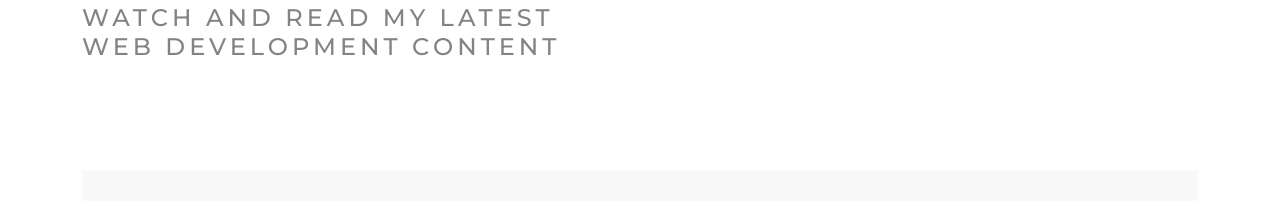
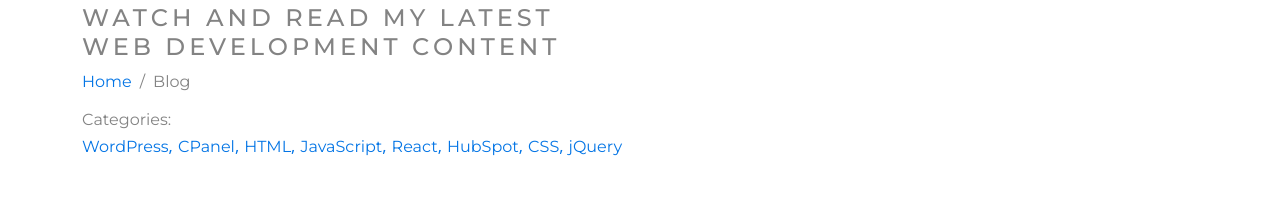
Before and after one commit to subzero783/portfolio-2, a React (Create React App) app in the folder frontend/: page /blog in a window 1280 px wide. Shown: the part 237-438 px from the top of the page. Built offline with nearby package versions, Linux system fonts and the light colour scheme.

Commit message:
Added breadcrumbs and categories links to the Blog template

```diff
--- a/frontend/src/components/ContactInfo/ContactInfo.js
+++ b/frontend/src/components/ContactInfo/ContactInfo.js
@@ -56,8 +56,8 @@ export default function ContactInfo() {
           </div>
           <div className="info">
             <h4 className="info-title">Social Media</h4>
-            <div className="info-link-container social-media">
-              <ul>
+            <div className="info-link-container">
+              <ul className="social-media">
                 <li className="youtube">
                   <a href="https://www.youtube.com/@developergus" target="_blank" rel="noopener noreferrer" aria-label="youtube channel">
                     <img src={youtubeIcon} alt="Youtube icon" />
--- a/frontend/src/components/ContactInfo/ContactInfo.scss
+++ b/frontend/src/components/ContactInfo/ContactInfo.scss
@@ -73,14 +73,14 @@
                             text-decoration: none;
                         }
                     }
-                    &.social-media {
-                        > ul {
-                            margin: 0;
-                            padding: 0;
+                    .social-media {
+                        display: flex;
+                        flex-flow: row nowrap;
+                        align-items: center;
+                        justify-content: center;
                         list-style: none;
                         > li {
-                                margin-right: 14px;
-                                display: inline-block;
+                            margin-right: 10px;
                             &:last-child {
                                 margin-right: 0;
                             }
@@ -102,7 +102,6 @@
                         }
                     }
                 }
-                }
                 @media screen and (max-width: 767px) {
                     bottom: 60px;
                 }
--- a/frontend/src/components/NavBar/NavBar.scss
+++ b/frontend/src/components/NavBar/NavBar.scss
@@ -177,13 +177,17 @@
                 display: flex;
                 flex-flow: row nowrap;
                 align-items: center;
+                list-style: none;
                 > li {
                     margin-right: 10px;
+                    &:last-child {
+                        margin-right: 0;
+                    }
                     &.github {
                         > a {
                             > img {
                                 -webkit-filter: invert(99%) sepia(39%) saturate(400%) hue-rotate(195deg) brightness(112%) contrast(100%);
-                                        filter: invert(99%) sepia(39%) saturate(400%) hue-rotate(195deg) brightness(112%) contrast(100%);
+                                filter: invert(99%) sepia(39%) saturate(400%) hue-rotate(195deg) brightness(112%) contrast(100%);
                             }
                         }
                     }
--- a/frontend/src/pages/Blog/Blog.js
+++ b/frontend/src/pages/Blog/Blog.js
@@ -49,6 +49,7 @@ export default function Blog() {
         if (element.toLowerCase() === category) {
           setProperCategoryName(element);
         }
+        return "";
       });
     };
     getProperCategoryName();
@@ -186,7 +187,35 @@ export default function Blog() {
               web development content
             </h2>
           </div>
-          <div className="col col-xl-6 col-lg-12 col-md-12 col-sm-12 col-12"></div>
+        </div>
+        <div className="row">
+          <div className="col col-xl-12 col-lg-12 col-md-12 col-sm-12 col-12">
+            <nav id="breadcrumbs" aria-label="breadcrumb">
+              <ol className="breadcrumb">
+                <li className="breadcrumb-item">
+                  <a href="/">Home</a>
+                </li>
+                <li className={`breadcrumb-item ${category ? "" : "active"}`} {...(category ? "" : 'aria-current="page"')}>
+                  <a href="/blog">Blog</a>
+                </li>
+                {category ? <li className="breadcrumb-item active">{properCategoryName} Category</li> : ""}
+              </ol>
+            </nav>
+          </div>
+        </div>
+        <div className="row">
+          <div className="col col-xl-12 col-lg-12 col-md-12 col-sm-12 col-12">
+            <h3 className="categories-heading">Categories:</h3>
+            <ul id="categories">
+              {categories[0].categories.map((element) => {
+                return (
+                  <li className="category">
+                    <a href={`/blog/category/${element.toLowerCase()}`}>{element}</a>
+                  </li>
+                );
+              })}
+            </ul>
+          </div>
         </div>
       </section>
       <ul id="blog-posts" className="container-lg">
--- a/frontend/src/pages/Blog/Blog.scss
+++ b/frontend/src/pages/Blog/Blog.scss
@@ -43,6 +43,68 @@
             }
             @media screen and (max-width: 768px) {
                 font-size: 22px;
+            }
+        }
+        #breadcrumbs {
+            .breadcrumb {
+                > .breadcrumb-item {
+                    color:#838383;
+                    font-family: "Montserrat", sans-serif;
+                    &:before {
+                        color: #838383;
+                    }
+                    > a {
+                        color: #0475e5;
+                        font-family: "Montserrat", sans-serif;
+                        font-size: 16px;
+                        text-decoration: unset;
+                        &:hover,
+                        &:focus,
+                        &:active {
+                            text-decoration: underline;
+                        }
+                    }
+                    &.active {
+                        > a {
+                            color: #838383;
+                            pointer-events: none;
+                            cursor: default;
+                        }
+                    }
+                }
+            }
+        }
+        .categories-heading {
+            color: #838383;
+            text-align: left;
+            font-family: "Montserrat", sans-serif;
+            font-size: 16px;
+            margin-bottom: 5px;
+            font-weight: 400;
+        }
+        #categories {
+            display: flex;
+            flex-flow: row wrap;
+            > li {
+                margin-right: 5px;
+                &:after {
+                    content: ", ";
+                    color: #0475e5;
+                }
+                &:last-child:after {
+                    content: "";
+                }
+                > a {
+                    color: #0475e5;
+                    font-family: "Montserrat", sans-serif;
+                    font-size: 16px;
+                    text-decoration: unset;
+                    &:hover,
+                    &:focus,
+                    &:active {
+                        text-decoration: underline;
+                    }
+                }
             }
         }
     }
--- a/frontend/src/pages/HomePage/sections/Services/Services.js
+++ b/frontend/src/pages/HomePage/sections/Services/Services.js
@@ -58,7 +58,6 @@ export default function Services() {
           <div className="list-of-services">
             <ul>
               <li data-aos="fade-up" data-aos-duration="1000" data-aos-offset="200">
-                {/* <li> */}
                 <div className="service-content">
                   <div className="service-icon-container">
                     <img className="service-icon" src={serviceMobile} alt="Responsive web design service icon" />
@@ -68,7 +67,6 @@ export default function Services() {
                 </div>
               </li>
               <li data-aos="fade-down" data-aos-duration="1000" data-aos-offset="200">
-                {/* <li> */}
                 <div className="service-content">
                   <div className="service-icon-container">
                     <img className="service-icon" src={serviceWeb} alt="Web development service icon" />
@@ -78,7 +76,6 @@ export default function Services() {
                 </div>
               </li>
               <li data-aos="fade-right" data-aos-duration="1000" data-aos-offset="200">
-                {/* <li> */}
                 <div className="service-content">
                   <div className="service-icon-container">
                     <img className="service-icon" src={serviceFrontend} alt="UI/UX Front-end development service icon" />
@@ -88,7 +85,6 @@ export default function Services() {
                 </div>
               </li>
               <li data-aos="fade-left" data-aos-duration="1000" data-aos-offset="200">
-                {/* <li> */}
                 <div className="service-content">
                   <div className="service-icon-container">
                     <img className="service-icon" src={serviceBackend} alt="Back-end Development service icon" />
@@ -98,7 +94,6 @@ export default function Services() {
                 </div>
               </li>
               <li data-aos="fade-down-right" data-aos-duration="1000" data-aos-offset="200">
-                {/* <li> */}
                 <div className="service-content">
                   <div className="service-icon-container">
                     <img className="service-icon" src={serviceWordpress} alt="WordPress Development service icon" />
@@ -108,7 +103,6 @@ export default function Services() {
                 </div>
               </li>
               <li data-aos="fade-down-left" data-aos-duration="1000" data-aos-offset="200">
-                {/* <li> */}
                 <div className="service-content">
                   <div className="service-icon-container">
                     <img className="service-icon" src={serviceSeo} alt="Search Engine Optimization service icon" />
```
Lines whose indentation alone changed are shown as unchanged.
